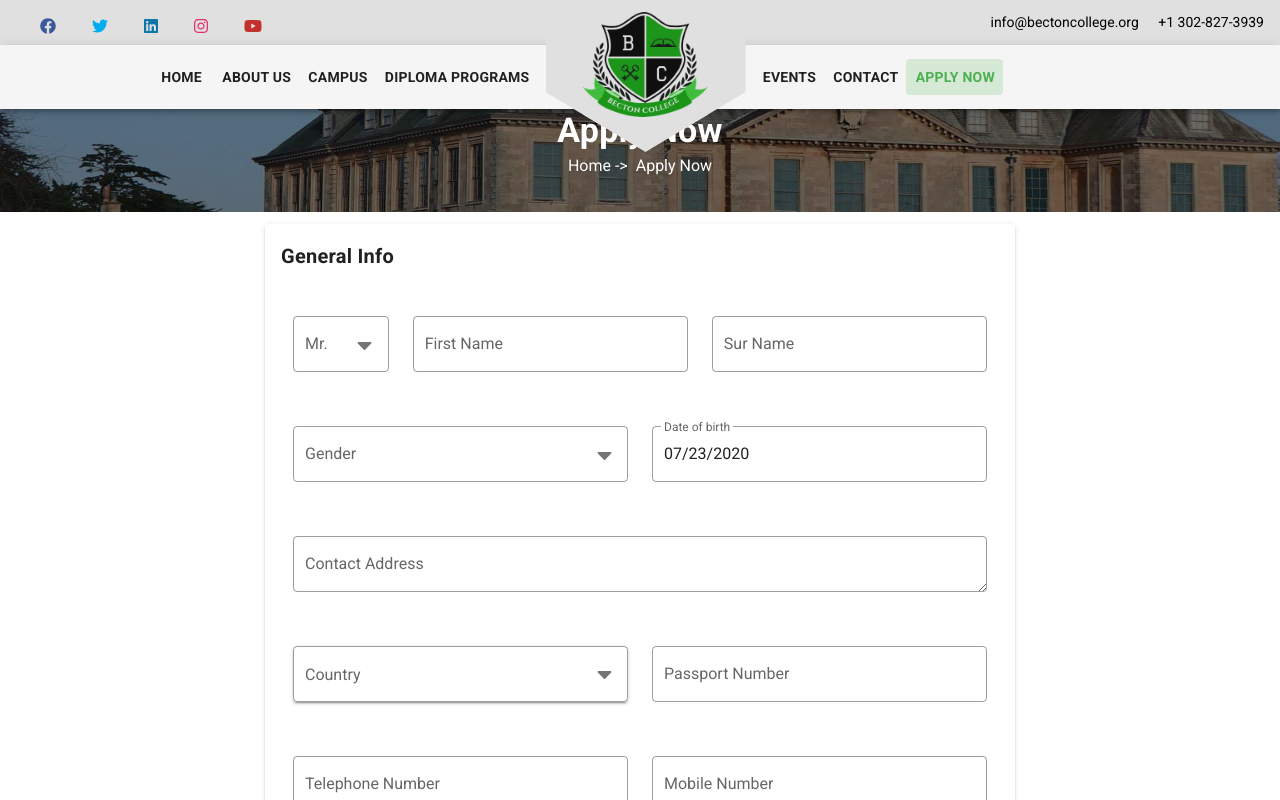
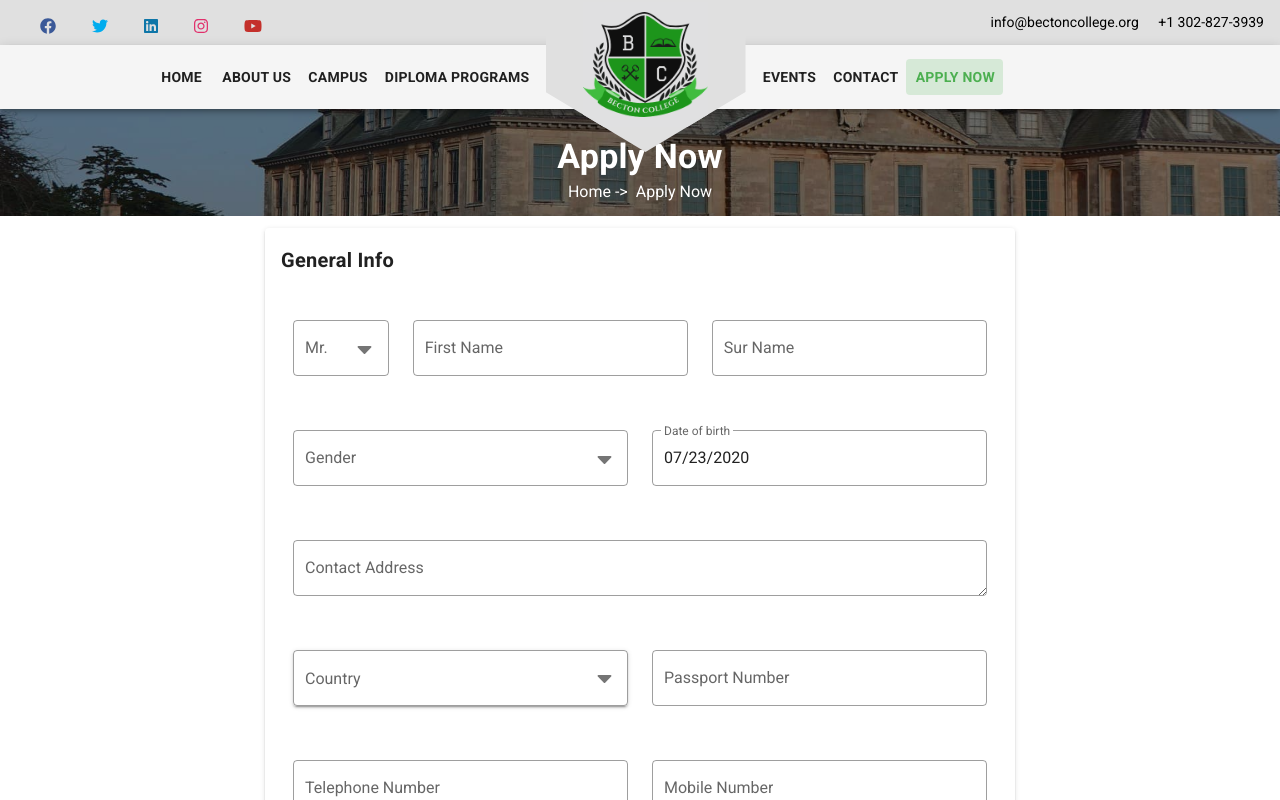
Before and after one commit to ManiSrinivasa1999/Becton-university, a Vue app: page /apply in a window 1280 px wide. Shown: the top 800 px of the page. Built offline with nearby package versions, Linux system fonts and the light colour scheme.

Commit message:
update start-screen

```diff
--- a/src/components/CommonBanner1.vue
+++ b/src/components/CommonBanner1.vue
@@ -7,7 +7,7 @@
           cols="12"
           sm="12"
         >
-          <h1 class="display-1 font-weight-bold mt-16 mb-1 text-center">
+          <h1 class="display-1 font-weight-bold mt-16 pt-md-12 mb-1 text-center">
             {{ pageHeading }}
           </h1>
           <div
--- a/src/components/Header.vue
+++ b/src/components/Header.vue
@@ -80,7 +80,7 @@
       </v-app-bar>
       <v-app-bar app v-else-if="$vuetify.breakpoint.mdAndDown">
         <div class="college-name-sm">
-          <v-img eager src="../assets/logo.png" height="70px" width="75px" contain></v-img>
+          <v-img eager src="../assets/logo.png" height="75px" width="80px" contain></v-img>
         </div>
 
         <v-spacer></v-spacer>
@@ -212,8 +212,8 @@ export default {
   position: relative;
   top: -0px;
   background-color: #e0e0e0;
-  width: 75px;
-  height: 75px;
+  width: 80px;
+  height: 80px;
 }
 
 </style>
```
